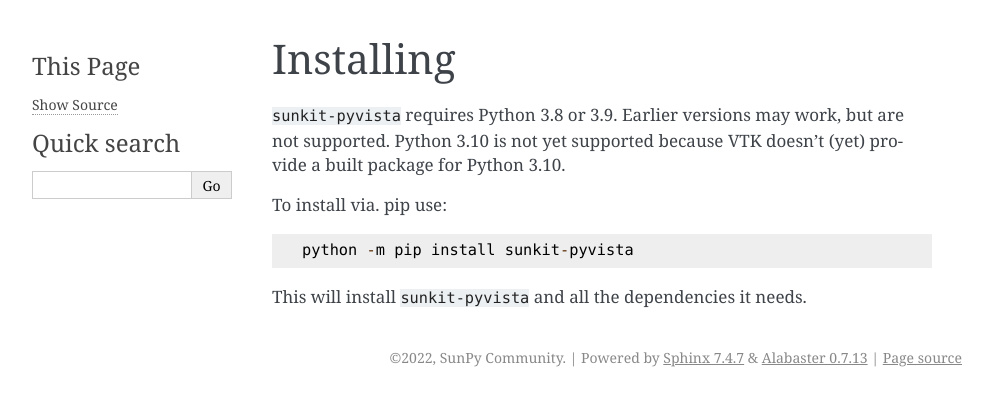
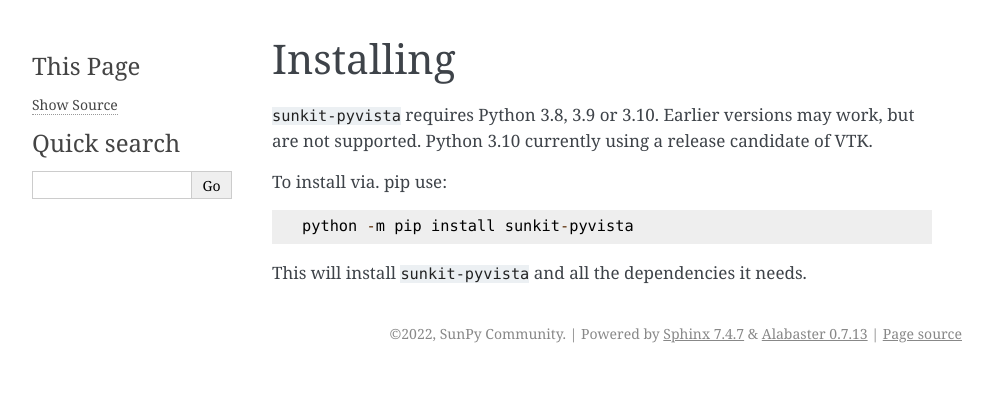
Before and after one commit to sunpy/sunkit-pyvista, a Sphinx documentation site: the page built from docs/installing.rst, in a window 1280 px wide. Shown: the top 406 px of the page, without its empty margins (148-1141 px from the left). Built offline with Sphinx 7.4.7, drawn with Linux system fonts in a browser that asks for light colours; the version number could not be read and is left out.

Commit message:
update doc page

```diff
--- a/docs/installing.rst
+++ b/docs/installing.rst
@@ -1,9 +1,9 @@
 Installing
 ==========
 
-``sunkit-pyvista`` requires Python 3.8 or 3.9.
+``sunkit-pyvista`` requires Python 3.8, 3.9 or 3.10.
 Earlier versions may work, but are not supported.
-Python 3.10 is not yet supported because VTK doesn't (yet) provide a built package for Python 3.10.
+Python 3.10 currently using a release candidate of VTK.
 
 To install via. pip use::
 
```
